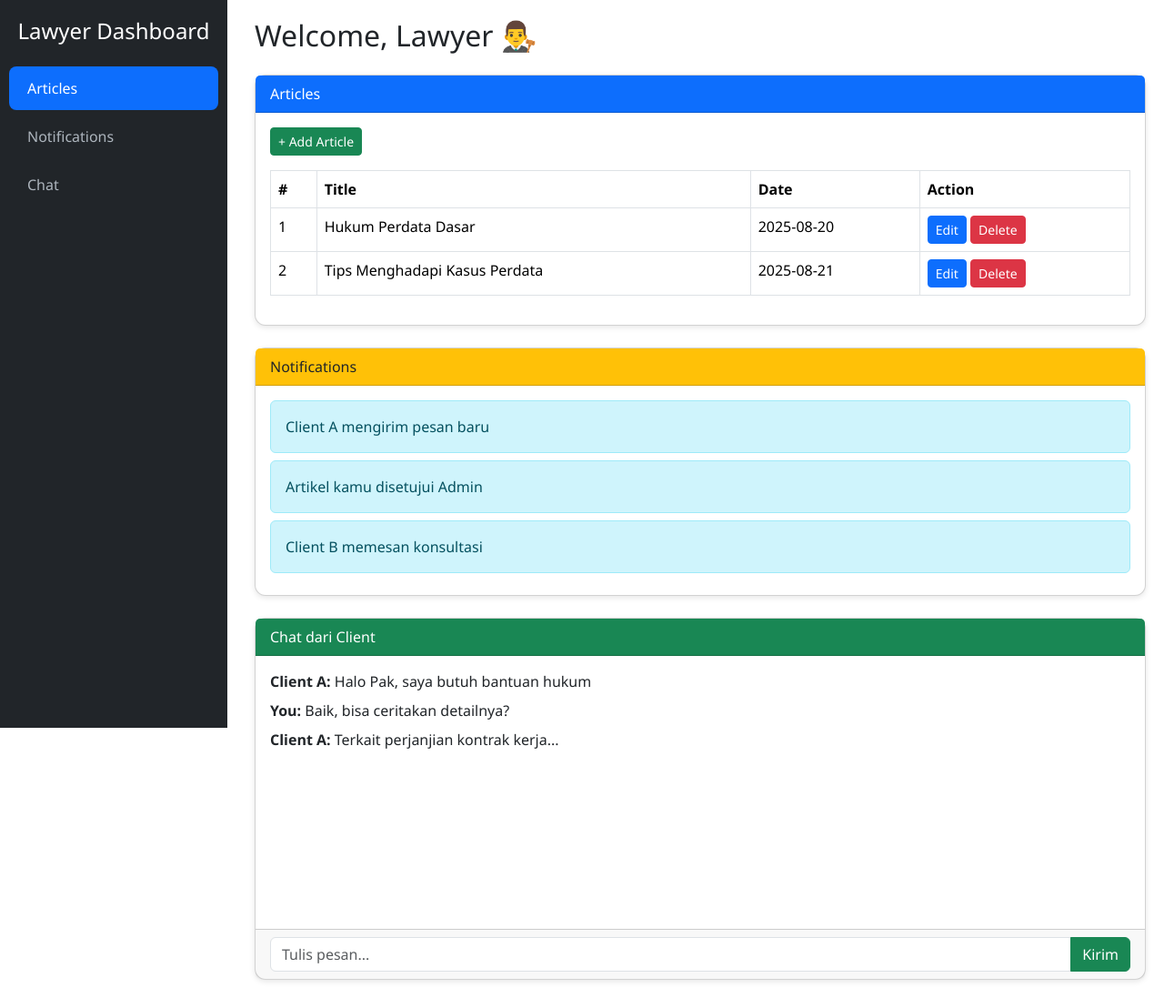
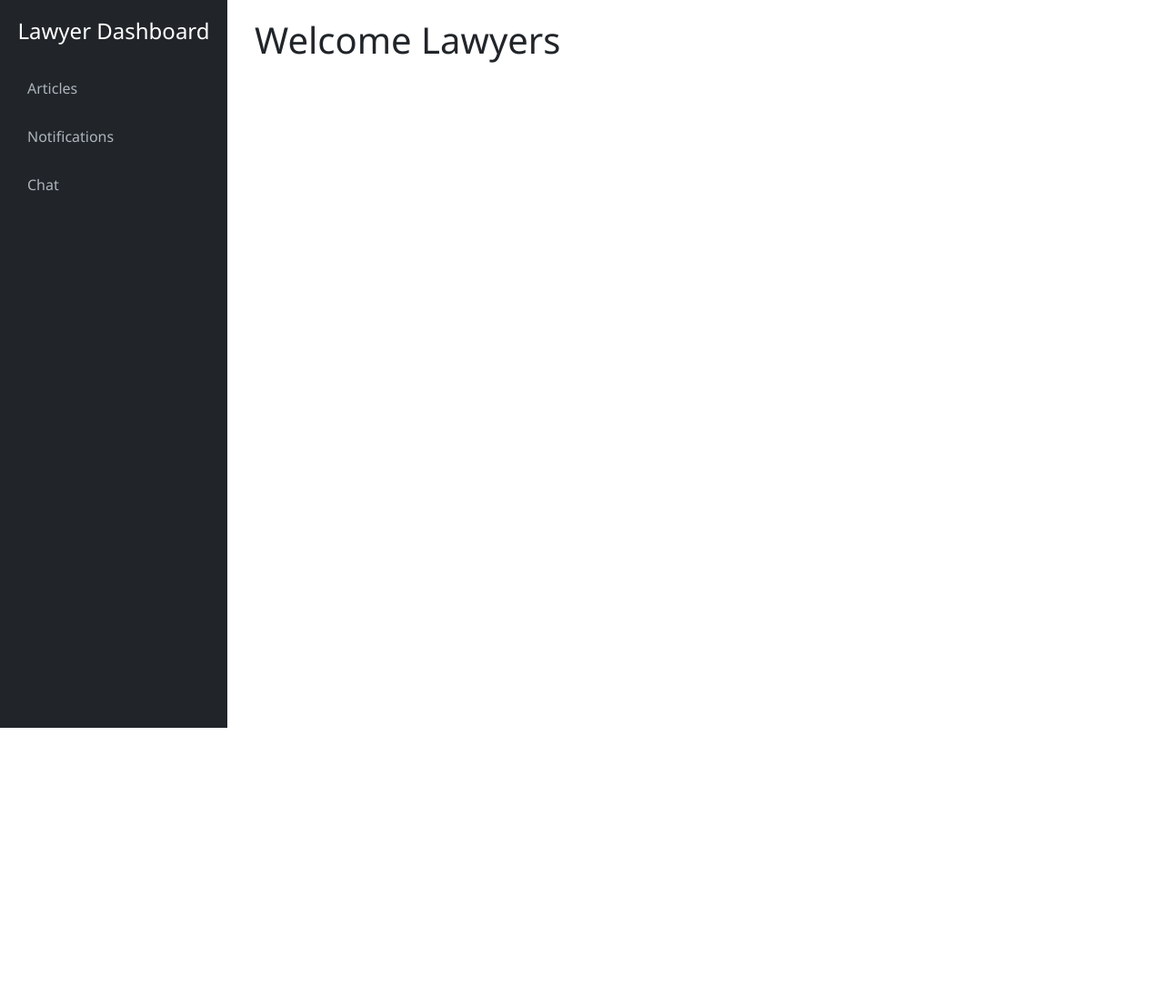
Before and after one commit to projectAdvokat/advokat, a CodeIgniter app: page /advokat/index.php/dashboard/index in a window 1280 px wide. Shown: the whole page at 91% size. After the commit the page ends 800 px from the top, so only its background shows below. Run offline with CodeIgniter, Linux system fonts and the light colour scheme.

Commit message:
add layout

```diff
--- a/application/config/routes.php
+++ b/application/config/routes.php
@@ -98,8 +98,9 @@ $route['lawyers/booking/(:num)'] = 'LawyerPage/booking/$1';
 
 
 // articles
+
 $route['api/articles']['GET'] = 'Api/Articles/index';
-$route['dashboard/articles']['GET'] = '/Articles/index';
+$route['dashboard/articles']['GET'] = 'Dashboard/MyArticles';
 
 
 // dashboard
--- a/application/controllers/Dashboard.php
+++ b/application/controllers/Dashboard.php
@@ -2,11 +2,12 @@
 
 class Dashboard extends CI_Controller {
     public function index() {
-        $this->load->view('dashboard/index');
+        $this->load->view('layouts/dashboard', ['content' => 'dashboard/index','title' => 'Dashboard']);
     }
 
     public function MyArticles(){
-        $this->load->view('dashboard/my_articles');
+        // untuk edit page articles ada di /view/dashboard/my_articles.php
+        $this->load->view('layouts/dashboard', ['content' => 'dashboard/my_articles','title' => 'My Articles']);
 
     }
 }
--- a/application/views/dashboard/index.php
+++ b/application/views/dashboard/index.php
@@ -1,139 +1 @@
-<!DOCTYPE html>
-<html lang="en">
-<head>
-  <meta charset="UTF-8">
-  <title>Dashboard Lawyer</title>
-  <link href="https://cdn.jsdelivr.net/npm/bootstrap@5.3.3/dist/css/bootstrap.min.css" rel="stylesheet">
-  <style>
-    body {
-      font-family: 'Segoe UI', sans-serif;
-    }
-    .sidebar {
-      height: 100vh;
-      background: #212529;
-      color: #fff;
-      padding-top: 20px;
-      position: fixed;
-      width: 250px;
-    }
-    .sidebar a {
-      color: #adb5bd;
-      text-decoration: none;
-      display: block;
-      padding: 12px 20px;
-      border-radius: 8px;
-      margin: 5px 10px;
-    }
-    .sidebar a:hover {
-      background: #495057;
-      color: #fff;
-    }
-    .sidebar .active {
-      background: #0d6efd;
-      color: #fff;
-    }
-    .content {
-      margin-left: 260px;
-      padding: 20px;
-    }
-    .card {
-      border-radius: 12px;
-      box-shadow: 0 2px 6px rgba(0,0,0,0.1);
-    }
-  </style>
-</head>
-<body>
-
-  <!-- Sidebar -->
-  <div class="sidebar">
-    <h4 class="text-center mb-4">Lawyer Dashboard</h4>
-    <a href="#" class="active">Articles</a>
-    <a href="#">Notifications</a>
-    <a href="#">Chat</a>
-  </div>
-
-  <!-- Content -->
-  <div class="content">
-    <h2 class="mb-4">Welcome, Lawyer 👨‍⚖️</h2>
-
-    <!-- Articles -->
-    <div class="card mb-4">
-      <div class="card-header bg-primary text-white">Articles</div>
-      <div class="card-body">
-        <button class="btn btn-success btn-sm mb-3">+ Add Article</button>
-        <table class="table table-bordered">
-          <thead>
-            <tr>
-              <th>#</th>
-              <th>Title</th>
-              <th>Date</th>
-              <th>Action</th>
-            </tr>
-          </thead>
-          <tbody>
-            <?php
-              $articles = [
-                ["id"=>1, "title"=>"Hukum Perdata Dasar", "date"=>"2025-08-20"],
-                ["id"=>2, "title"=>"Tips Menghadapi Kasus Perdata", "date"=>"2025-08-21"],
-              ];
-              foreach ($articles as $a): ?>
-              <tr>
-                <td><?= $a['id'] ?></td>
-                <td><?= $a['title'] ?></td>
-                <td><?= $a['date'] ?></td>
-                <td>
-                  <button class="btn btn-primary btn-sm">Edit</button>
-                  <button class="btn btn-danger btn-sm">Delete</button>
-                </td>
-              </tr>
-            <?php endforeach ?>
-          </tbody>
-        </table>
-      </div>
-    </div>
-
-    <!-- Notifications -->
-    <div class="card mb-4">
-      <div class="card-header bg-warning">Notifications</div>
-      <div class="card-body">
-        <?php
-          $notifications = [
-            "Client A mengirim pesan baru",
-            "Artikel kamu disetujui Admin",
-            "Client B memesan konsultasi"
-          ];
-          foreach ($notifications as $n): ?>
-          <div class="alert alert-info mb-2"><?= $n ?></div>
-        <?php endforeach ?>
-      </div>
-    </div>
-
-    <!-- Chat -->
-    <div class="card">
-      <div class="card-header bg-success text-white">Chat dari Client</div>
-      <div class="card-body" style="height:300px; overflow-y:auto;">
-        <?php
-          $chats = [
-            ["from"=>"Client A", "message"=>"Halo Pak, saya butuh bantuan hukum"],
-            ["from"=>"You", "message"=>"Baik, bisa ceritakan detailnya?"],
-            ["from"=>"Client A", "message"=>"Terkait perjanjian kontrak kerja..."],
-          ];
-          foreach ($chats as $c): ?>
-          <div class="mb-2">
-            <strong><?= $c['from'] ?>:</strong> <?= $c['message'] ?>
-          </div>
-        <?php endforeach ?>
-      </div>
-      <div class="card-footer">
-        <div class="input-group">
-          <input type="text" class="form-control" placeholder="Tulis pesan...">
-          <button class="btn btn-success">Kirim</button>
-        </div>
-      </div>
-    </div>
-
-  </div>
-
-  <script src="https://cdn.jsdelivr.net/npm/bootstrap@5.3.3/dist/js/bootstrap.bundle.min.js"></script>
-</body>
-</html>
+<h1>Welcome Lawyers</h1>
--- /dev/null
+++ b/application/views/layouts/dashboard.php
@@ -0,0 +1,51 @@
+<!DOCTYPE html>
+<html lang="en">
+<head>
+  <meta charset="UTF-8">
+  <title><?= isset($title) ? $title : 'Dashboard Lawyer' ?></title>
+  <link href="https://cdn.jsdelivr.net/npm/bootstrap@5.3.3/dist/css/bootstrap.min.css" rel="stylesheet">
+  <style>
+    body { font-family: 'Segoe UI', sans-serif; }
+    .sidebar {
+      height: 100vh;
+      background: #212529;
+      color: #fff;
+      padding-top: 20px;
+      position: fixed;
+      width: 250px;
+    }
+    .sidebar a {
+      color: #adb5bd;
+      text-decoration: none;
+      display: block;
+      padding: 12px 20px;
+      border-radius: 8px;
+      margin: 5px 10px;
+    }
+    .sidebar a:hover { background: #495057; color: #fff; }
+    .sidebar .active { background: #0d6efd; color: #fff; }
+    .content { margin-left: 260px; padding: 20px; }
+    .card { border-radius: 12px; box-shadow: 0 2px 6px rgba(0,0,0,0.1); }
+  </style>
+</head>
+<body>
+
+  <!-- Sidebar -->
+  <div class="sidebar">
+    <h4 class="text-center mb-4">Lawyer Dashboard</h4>
+    <a href="<?= base_url('/dashboard/articles') ?>"
+       class="<?= ($this->uri->segment(1) == '/dashboard/articles') ? 'active' : '' ?>">Articles</a>
+    <a href="<?= base_url('notification') ?>"
+       class="<?= ($this->uri->segment(1) == 'notification') ? 'active' : '' ?>">Notifications</a>
+    <a href="<?= base_url('chat') ?>"
+       class="<?= ($this->uri->segment(1) == 'chat') ? 'active' : '' ?>">Chat</a>
+  </div>
+
+  <!-- Content -->
+  <div class="content">
+    <?php $this->load->view($content); ?>
+  </div>
+
+  <script src="https://cdn.jsdelivr.net/npm/bootstrap@5.3.3/dist/js/bootstrap.bundle.min.js"></script>
+</body>
+</html>
```
Also changed, not shown: application/views/dashboard/my_articles.php (+16 -0 lines).
